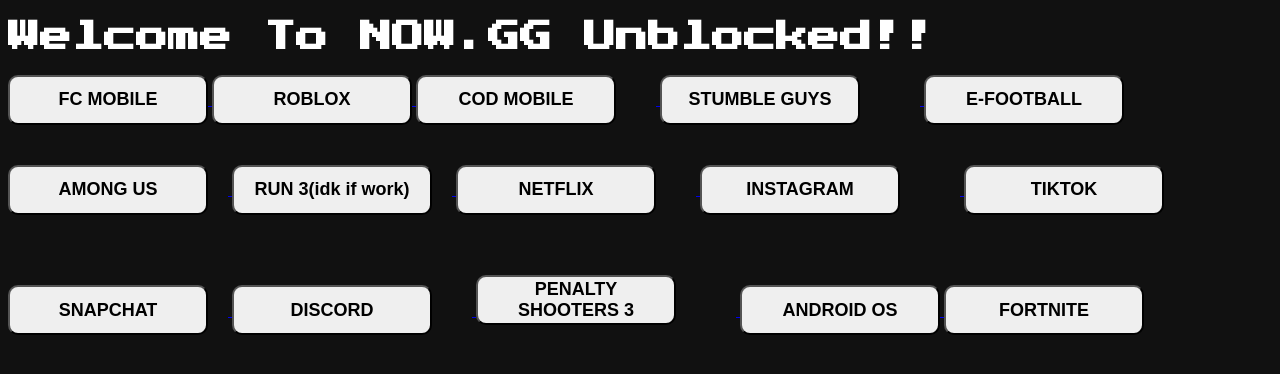
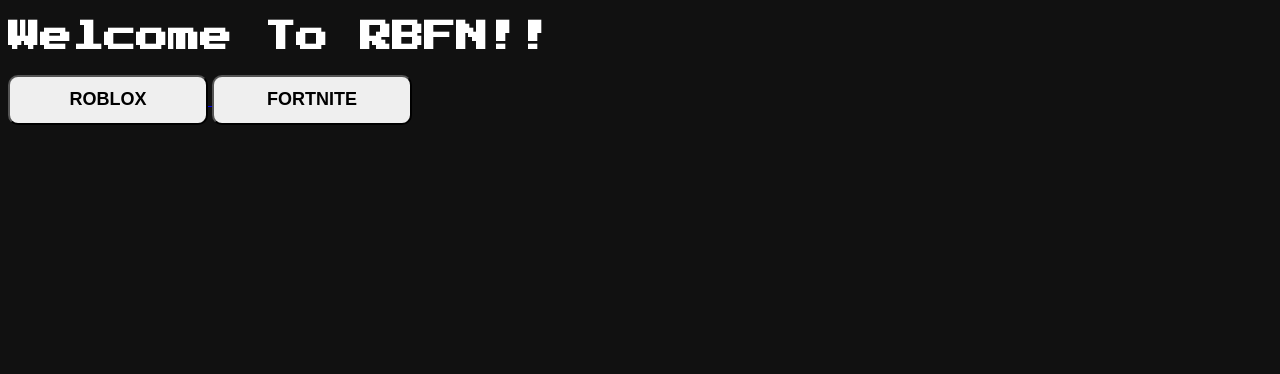
Before and after one commit to Cmanjurly/Cmanjurly.github.io, a plain HTML site: page home.html in a window 1280 px wide. Drawn offline with Linux system fonts and the light colour scheme.

Commit message:
Update home.html

```diff
--- a/home.html
+++ b/home.html
@@ -2,29 +2,13 @@
 
 <html>
   <head>
-  <title>Now.gg</title>
+  <title>RBFN</title>
   <link rel="stylesheet" href="style.css">
 <link href="https://fonts.googleapis.com/css2?family=Press+Start+2P&display=swap" rel="stylesheet">
   <head>
   <body>
 
-  <h1>   Welcome To NOW.GG Unblocked!!</h1>
-
-  <a href="fc-mobile.html" target="_blank">
-    <button
-      style="
-        backround-color: #5FA3EC;
-        color: #000000;
-        border-radius: 10px;
-        height: 50px;
-        width: 200px;
-        font-size: 18px;
-        font-weight: bold;
-        margin-bottom:20px;
-      "
-      >
-      FC MOBILE
-    </button>
+  <h1>   Welcome To RBFN!!</h1>
       <a href="roblox.html" target="_blank">
     <button
       style="
@@ -42,187 +26,9 @@
       ROBLOX
     </button>
         </button>
-      <a href="call-of-duty-mobile.html" target="_blank">
-    <button
-      style="
-        backround-color: #5FA3EC;
-        color: #000000;
-        border-radius: 10px;
-        height: 50px;
-        width: 200px;
-        font-size: 18px;
-        font-weight: bold;
-        margin-bottom:20px;
-        margin-right:40px;
-      "
-      >
-      COD MOBILE
+
     </button>
-        <a href="stumble-guys.html" target="_blank">
-    <button
-      style="
-        backround-color: #5FA3EC;
-        color: #000000;
-        border-radius: 10px;
-        height: 50px;
-        width: 200px;
-        font-size: 18px;
-        font-weight: bold;
-        margin-bottom:20px;
-        margin-right:60px;
-      "
-      >
-      STUMBLE GUYS
-    </button>
-          <a href="efootball.html" target="_blank">
-    <button
-      style="
-        backround-color: #5FA3EC;
-        color: #000000;
-        border-radius: 10px;
-        height: 50px;
-        width: 200px;
-        font-size: 18px;
-        font-weight: bold;
-        margin-bottom:40px;
-      "
-      >
-      E-FOOTBALL
-    </button>
-            <a href="among-us.html" target="_blank">
-    <button
-      style="
-        backround-color: #5FA3EC;
-        color: #000000;
-        border-radius: 10px;
-        height: 50px;
-        width: 200px;
-        font-size: 18px;
-        font-weight: bold;
-        margin-bottom:40px;
-        margin-right:20px;
-      "
-      >AMONG US
-    </button>
-    <a href="run-3.html" target="_blank">
-    <button
-      style="
-        backround-color: #5FA3EC;
-        color: #000000;
-        border-radius: 10px;
-        height: 50px;
-        width: 200px;
-        font-size: 18px;
-        font-weight: bold;
-        margin-bottom:40px;
-        margin-right:20px;
-      "
-      >RUN 3(idk if work)
-    </button>
-      <a href="netflix.html" target="_blank">
-    <button
-      style="
-        backround-color: #5FA3EC;
-        color: #000000;
-        border-radius: 10px;
-        height: 50px;
-        width: 200px;
-        font-size: 18px;
-        font-weight: bold;
-        margin-bottom:40px;
-        margin-right:40px;
-      "
-      >NETFLIX
-    </button>
-        <a href="instagram.html" target="_blank">
-    <button
-      style="
-        backround-color: #5FA3EC;
-        color: #000000;
-        border-radius: 10px;
-        height: 50px;
-        width: 200px;
-        font-size: 18px;
-        font-weight: bold;
-        margin-bottom:40px;
-        margin-right:60px;
-      "
-      >INSTAGRAM
-    </button>
-          <a href="tiktok.html" target="_blank">
-    <button
-      style="
-        backround-color: #5FA3EC;
-        color: #000000;
-        border-radius: 10px;
-        height: 50px;
-        width: 200px;
-        font-size: 18px;
-        font-weight: bold;
-        margin-bottom:60px;
-      "
-      >TIKTOK
-    </button>
-            <a href="snapchat.html" target="_blank">
-    <button
-      style="
-        backround-color: #5FA3EC;
-        color: #000000;
-        border-radius: 10px;
-        height: 50px;
-        width: 200px;
-        font-size: 18px;
-        font-weight: bold;
-        margin-bottom:60px;
-        margin-right:20px;
-      "
-      >SNAPCHAT
-    </button>
-              <a href="discord.html" target="_blank">
-    <button
-      style="
-        backround-color: #5FA3EC;
-        color: #000000;
-        border-radius: 10px;
-        height: 50px;
-        width: 200px;
-        font-size: 18px;
-        font-weight: bold;
-        margin-bottom:60px;
-        margin-right:40px;
-      "
-      >DISCORD
-    </button>
-                <a href="penalty-shooters-3.html" target="_blank">
-    <button
-      style="
-        backround-color: #5FA3EC;
-        color: #000000;
-        border-radius: 10px;
-        height: 50px;
-        width: 200px;
-        font-size: 18px;
-        font-weight: bold;
-        margin-bottom:60px;
-        margin-right:60px;
-      "
-      >PENALTY SHOOTERS 3
-    </button>
-                  <a href="android-os.html" target="_blank">
-    <button
-      style="
-        backround-color: #5FA3EC;
-        color: #000000;
-        border-radius: 10px;
-        height: 50px;
-        width: 200px;
-        font-size: 18px;
-        font-weight: bold;
-        margin-bottom:80px;
-      "
-      >ANDROID OS
-    </button>
-                                <a href="fortnite.html" target="_blank">
+   <a href="fortnite.html" target="_blank">
     <button
       style="
         backround-color: #5FA3EC;
```
